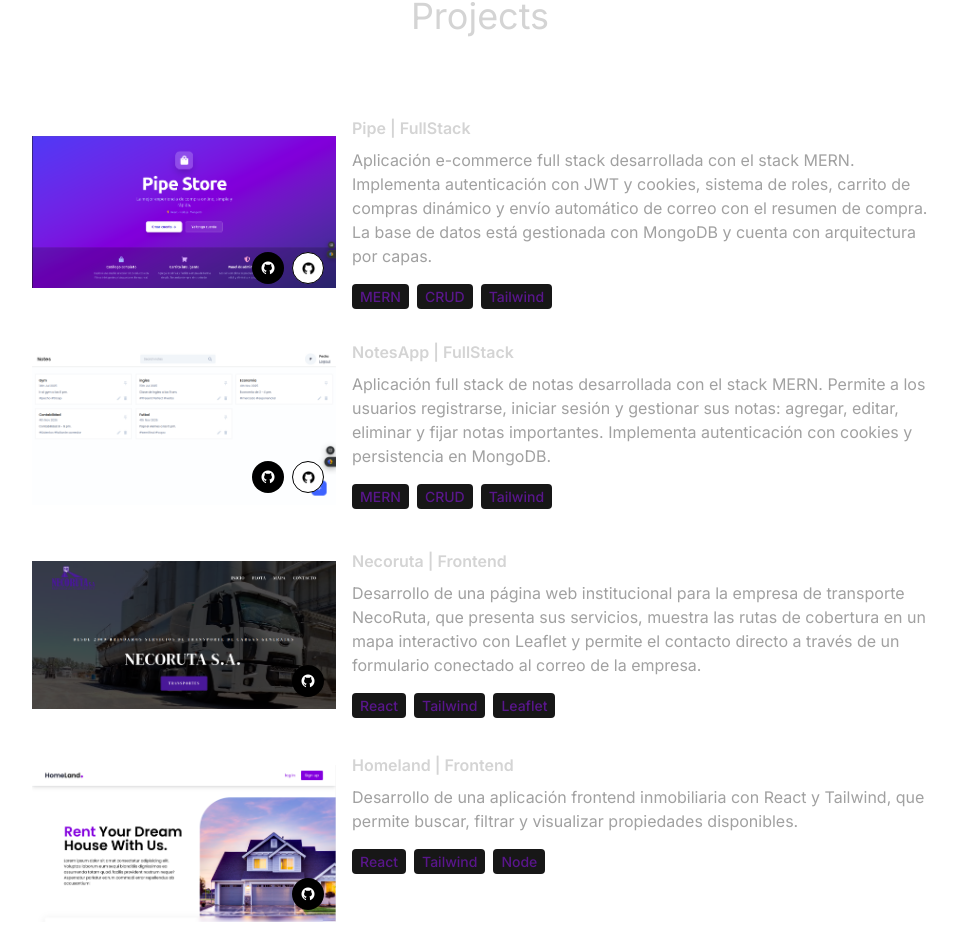
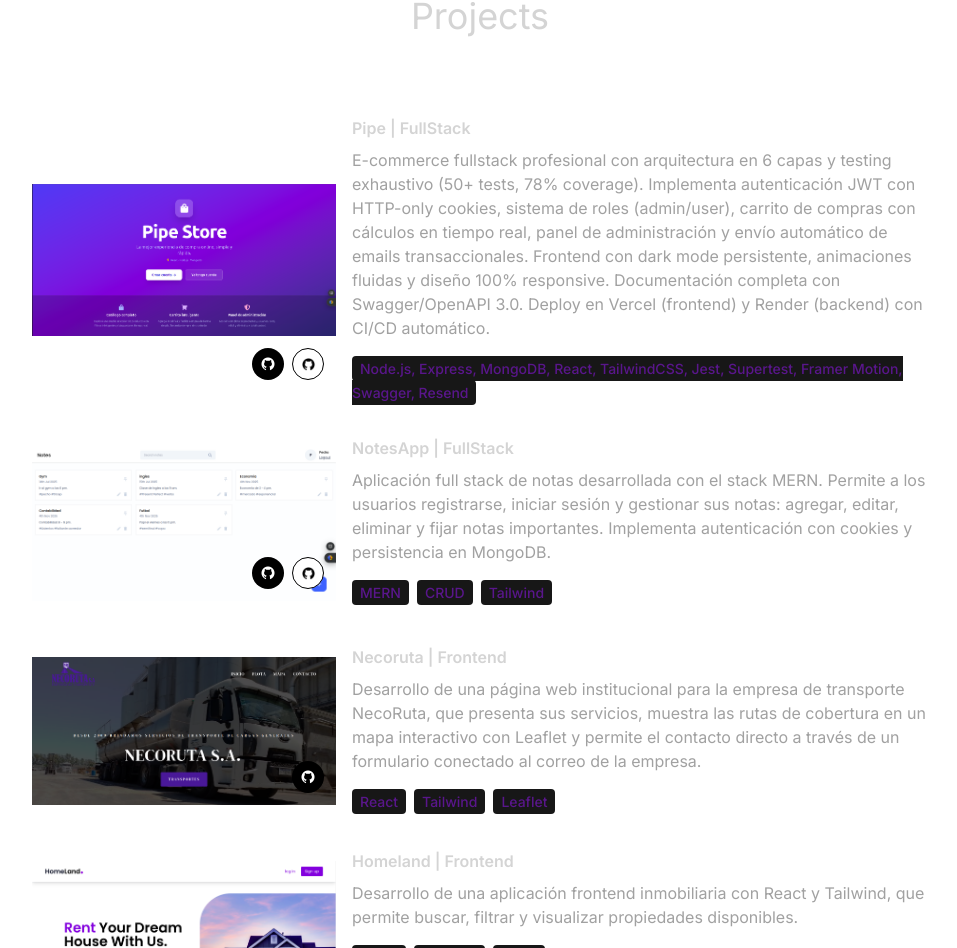
Before and after one commit to ThomasBrets/Portfolio, a React (Vite) app: page / in a window 1280 px wide. Shown: the part 2129-3077 px from the top of the page, without its empty margins (160-1117 px from the left). Built offline with nearby package versions, Linux system fonts and the light colour scheme.

Commit message:
change Pipe description

```diff
--- a/src/assets/index.js
+++ b/src/assets/index.js
@@ -121,8 +121,8 @@ export const PROJECTS = [
     title: "Pipe | FullStack",
     image: Pipe,
     description:
-      "Aplicación e-commerce full stack desarrollada con el stack MERN. Implementa autenticación con JWT y cookies, sistema de roles, carrito de compras dinámico y envío automático de correo con el resumen de compra. La base de datos está gestionada con MongoDB y cuenta con arquitectura por capas.",
-    technologies: ["MERN", "CRUD", "Tailwind"],
+      "E-commerce fullstack profesional con arquitectura en 6 capas y testing exhaustivo (50+ tests, 78% coverage). Implementa autenticación JWT con HTTP-only cookies, sistema de roles (admin/user), carrito de compras con cálculos en tiempo real, panel de administración y envío automático de emails transaccionales. Frontend con dark mode persistente, animaciones fluidas y diseño 100% responsive. Documentación completa con Swagger/OpenAPI 3.0. Deploy en Vercel (frontend) y Render (backend) con CI/CD automático.",
+    technologies: ["Node.js, Express, MongoDB, React, TailwindCSS, Jest, Supertest, Framer Motion, Swagger, Resend"],
     web: "https://pipe-front.vercel.app/",
     source_code_links: [
       {
```
